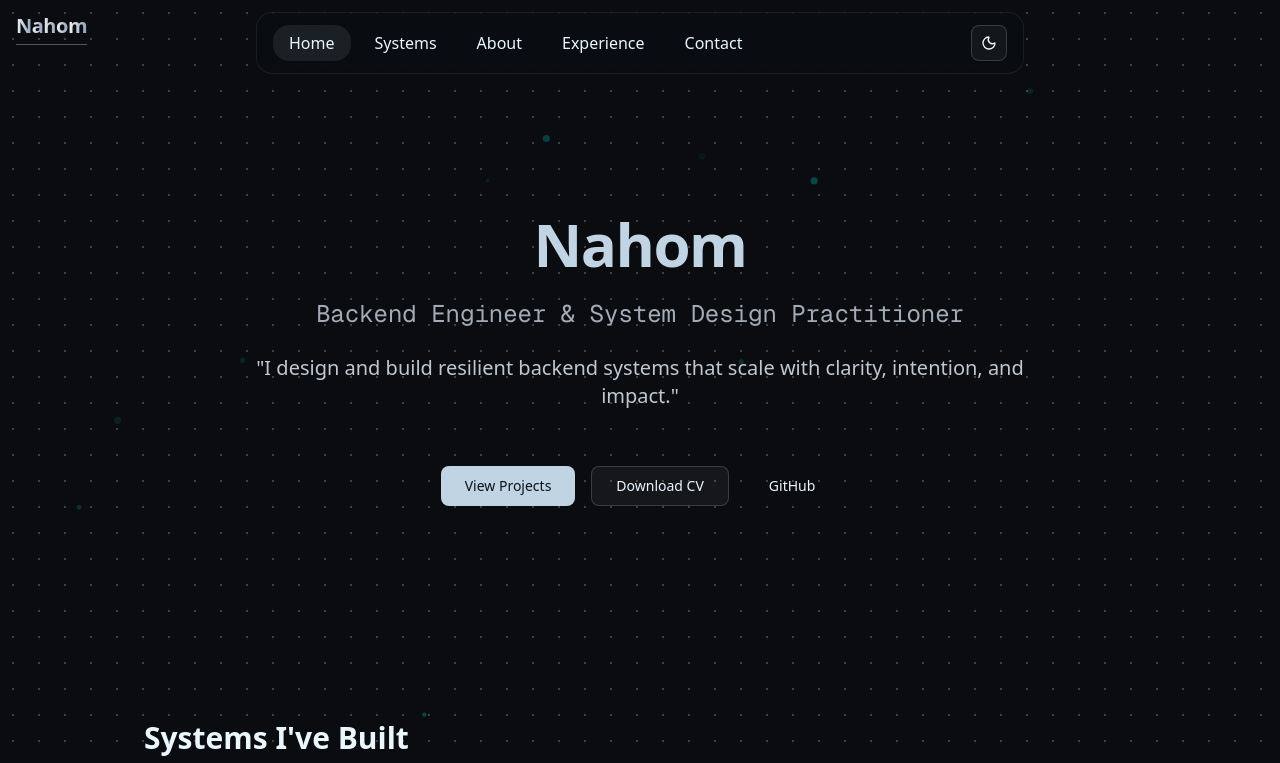
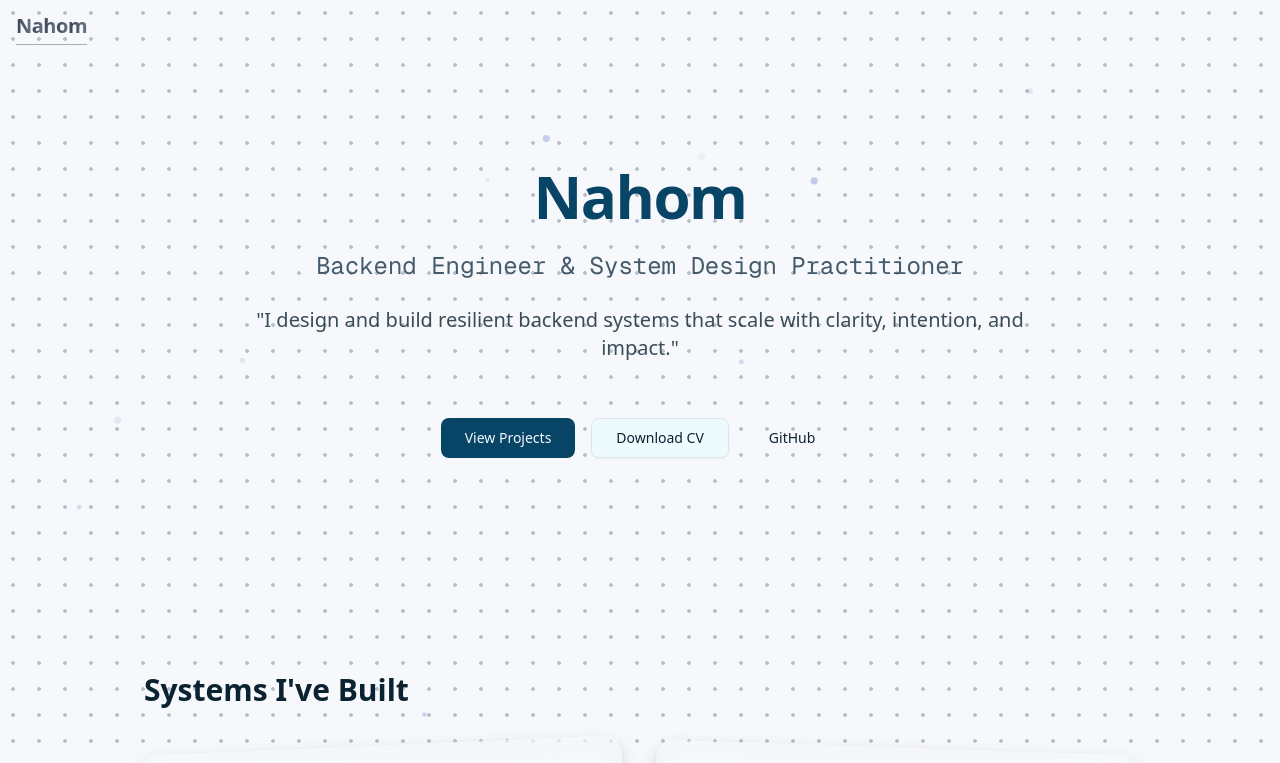
Before and after one commit to nahom-zewdu/my-portfolio, a Next.js app: page / in a window 1280 px wide. Shown: the top 763 px of the page. Built offline with nearby package versions, Linux system fonts and the light colour scheme.

Commit message:
layout: remove navbar, set default theme to light, reduce top padding

```diff
--- a/src/app/layout.tsx
+++ b/src/app/layout.tsx
@@ -1,7 +1,6 @@
 import type { Metadata } from "next";
 import { Geist, Geist_Mono } from "next/font/google";
 import "./globals.css";
-import Navbar from "@/components/Navbar";
 import { ThemeProvider } from "next-themes";
 import BrandMark from "@/components/BrandMark";
 import BackgroundGrid from "@/components/shared/BackgroundGrid";
@@ -29,11 +28,10 @@ export default function RootLayout({
   return (
     <html lang="en" suppressHydrationWarning>
       <body className={`${geistSans.variable} ${geistMono.variable} antialiased bg-background text-foreground min-h-screen flex flex-col`}>
-        <ThemeProvider attribute="class" defaultTheme="dark" enableSystem={false}>
+        <ThemeProvider attribute="class" defaultTheme="light" enableSystem={false}>
           <BackgroundGrid />
           <BrandMark />
-          <Navbar />
-          <main className="flex-1 pt-20">
+          <main className="flex-1 pt-8">
         {children}
           </main>
           <footer className="w-full flex flex-col items-center gap-2 py-6 border-t border-border text-xs text-muted-foreground">
```
